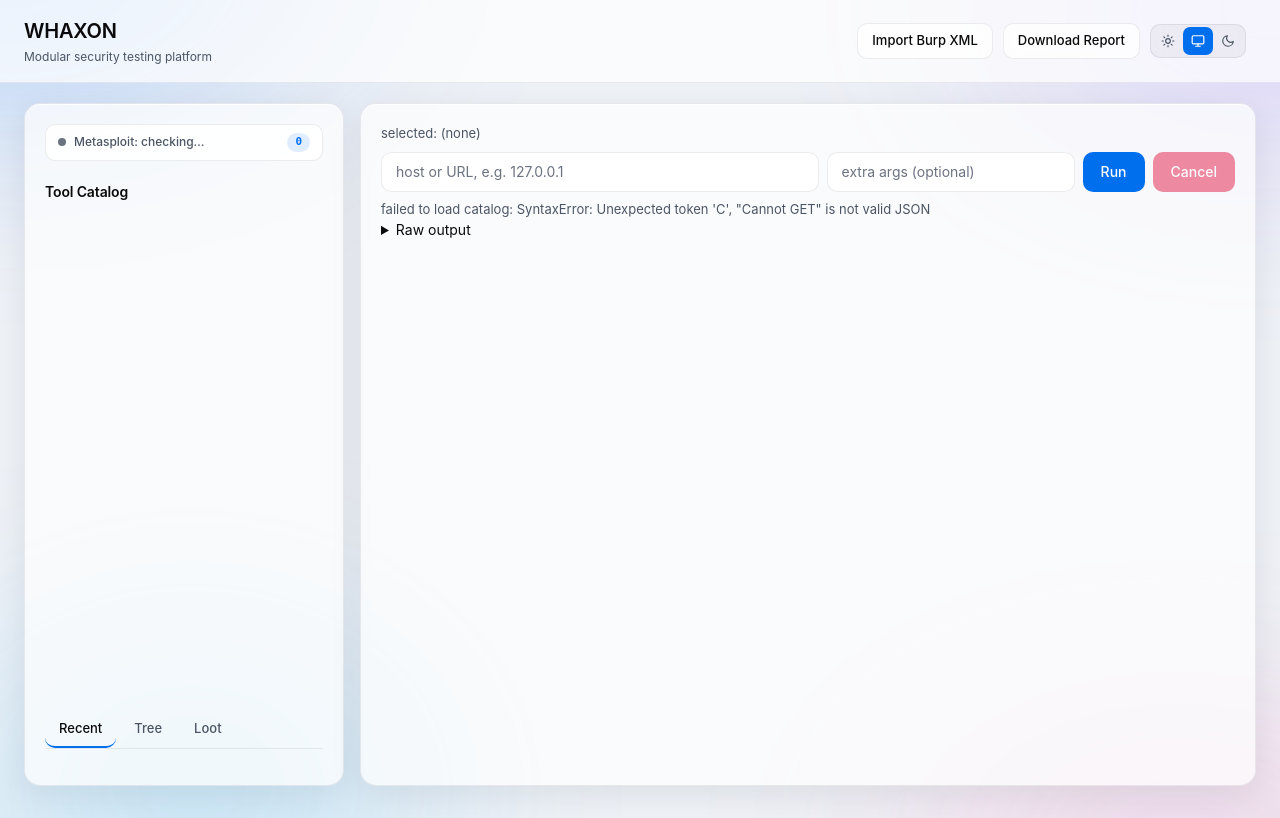
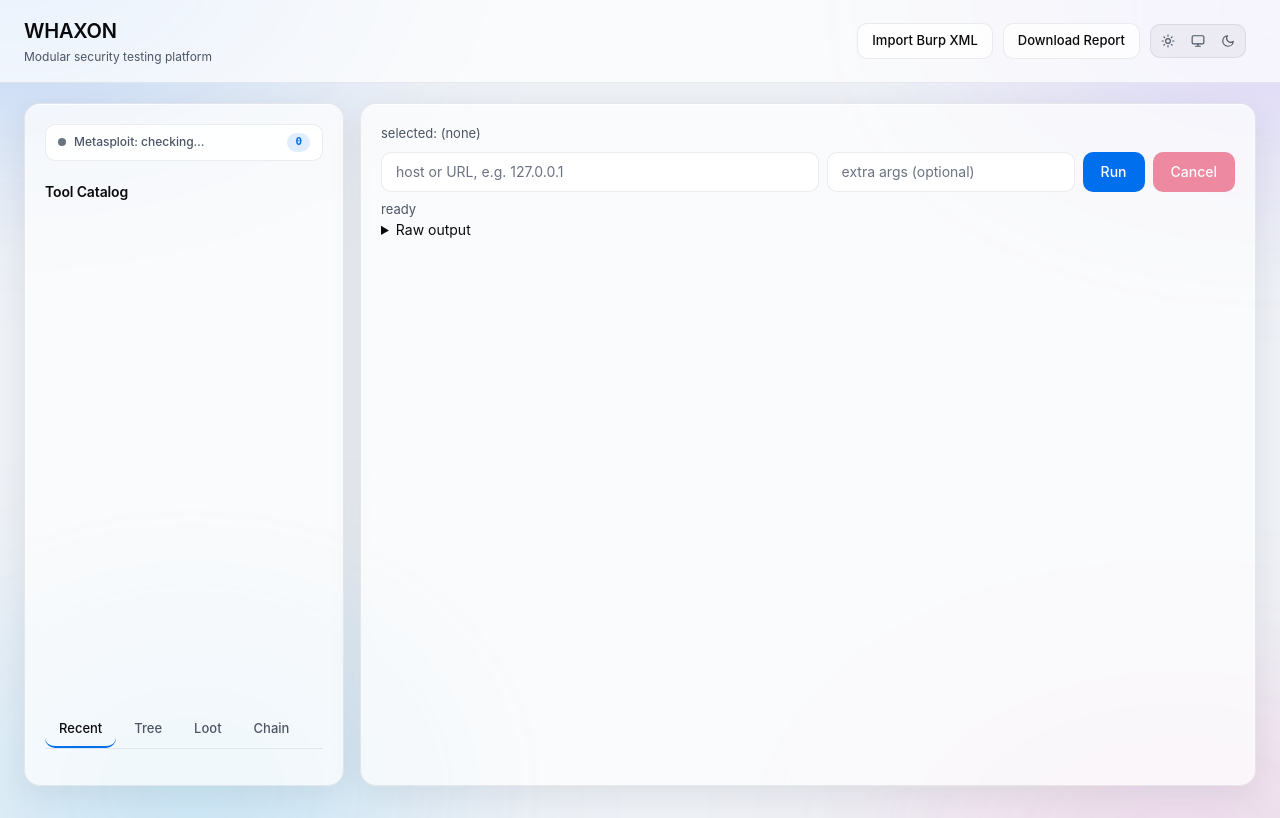
Before and after one commit to andreipath26/WHAXON, a Python web app: template src/whaxon/interfaces/web/templates/index.html in a window 1280 px wide. Run offline with Jinja, Linux system fonts and the light colour scheme; the template is opened without the code that fills it, so the values that code supplies are empty.

Commit message:
feat(ui): Chain tab renders the pivot graph
- index.html: Chain tab + #view-chain pane
- app.js: switchView dispatches to loadChain(); loadChain fetches
  /api/pivot/graph and renders exploit -> session -> forward as a nested
  tree grouped by the originating job id
- style.css: chain-root / chain-node / chain-exploit / chain-session
  / chain-forward classes matching the glass palette
- base.html: clean cache-buster substitution on the two asset URLs

Verified: /ui serves the Chain tab; /static/style.css and /static/app.js
serve with the correct version hashes; /api/pivot/graph returns
{"count":0,"edges":[]} when no pivots exist yet.

```diff
--- a/src/whaxon/interfaces/web/static/app.js
+++ b/src/whaxon/interfaces/web/static/app.js
@@ -316,6 +316,7 @@ function switchView(name) {
   }
   if (name === "tree") loadTree();
   if (name === "loot") loadLoot();
+  if (name === "chain") loadChain();
 }
 
 function wireViewTabs() {
@@ -979,3 +980,47 @@ async function refreshSafetyBanner() {
     el.style.display = "none";
   }
 }
+
+async function loadChain() {
+  const el = document.getElementById("chain");
+  if (el === null) return;
+  el.innerHTML = "<div class="hint">loading chain...</div>";
+  try {
+    const res = await fetch("/api/pivot/graph");
+    const data = await res.json();
+    const edges = data.edges || [];
+    if (edges.length === 0) {
+      el.innerHTML = "<div class="hint">no pivot activity yet.</div>";
+      return;
+    }
+    const byRoot = {};
+    for (const e of edges) {
+      if (e.relation === "from_exploit") {
+        const root = e.parent.id || "(unknown)";
+        if (byRoot[root] === undefined) byRoot[root] = { children: [] };
+        byRoot[root].children.push(e);
+      }
+    }
+    for (const root of Object.keys(byRoot)) {
+      const sess = new Set(byRoot[root].children.map(c => c.child.id));
+      for (const e of edges) {
+        if (e.relation !== "from_exploit" && sess.has(e.parent.id)) {
+          byRoot[root].children.push(e);
+        }
+      }
+    }
+    let html = "<h2 style="margin:0 0 10px">Pivot chain (" + edges.length + " edges)</h2>";
+    for (const root of Object.keys(byRoot)) {
+      const g = byRoot[root];
+      html += "<div class="chain-root">";
+      html += "<div class="chain-node chain-exploit">exploit job " + escapeHtml(root) + "</div>";
+      for (const c of g.children) {
+        const cls = "chain-node chain-" + c.child.kind;
+        const ev = c.evidence ? " <span class="chain-evidence">(" + escapeHtml(c.evidence) + ")</span>" : "";
+        html += "<div class="chain-edge">&rarr; <span class="" + cls + "">" + escapeHtml(c.child.kind + " " + c.child.id) + ev + "</span></div>";
+      }
+      html += "</div>";
+    }
+    el.innerHTML = html;
+  } catch (e) { el.innerHTML = "<div class="hint">error: " + e.message + "</div>"; }
+}
--- a/src/whaxon/interfaces/web/static/style.css
+++ b/src/whaxon/interfaces/web/static/style.css
@@ -536,3 +536,10 @@ button.danger { background: var(--danger); color: var(--accent-fg); }
 }
 [data-theme="light"] .fwd-btn { background: rgba(255, 255, 255, 0.75); }
 .fwd-btn:hover { background: var(--surface-2); }
+
+.chain-root { margin: 10px 0; padding: 10px 12px; border: 1px solid var(--line); border-radius: 10px; background: var(--surface-2); }
+.chain-node { display: inline-block; padding: 3px 8px; border-radius: 6px; font-family: ui-monospace, monospace; font-size: 12px; }
+.chain-exploit { background: var(--accent); color: var(--accent-fg); font-weight: 600; }
+.chain-session { background: color-mix(in srgb, var(--danger) 20%, transparent); color: var(--danger); }
+.chain-forward { background: color-mix(in srgb, var(--warning) 20%, transparent); color: var(--warning); }
+.chain-edge { margin: 3px 0 3px 16px; }
--- a/src/whaxon/interfaces/web/templates/base.html
+++ b/src/whaxon/interfaces/web/templates/base.html
@@ -17,7 +17,7 @@
       }
     })();
   </script>
-  <link rel="stylesheet" href="{{ url_for('static', filename='style.css') }}?v=987db028">
+  <link rel="stylesheet" href="{{ url_for('static', filename='style.css') }}?v=f0339e07">
 </head>
 <body>
   <header>
@@ -47,6 +47,6 @@
   <main>
     {% block content %}{% endblock %}
   </main>
-  <script src="{{ url_for('static', filename='app.js') }}?v=eb11c48c"></script>
+  <script src="{{ url_for('static', filename='app.js') }}?v=3d7f3fea"></script>
 </body>
 </html>
--- a/src/whaxon/interfaces/web/templates/index.html
+++ b/src/whaxon/interfaces/web/templates/index.html
@@ -14,6 +14,7 @@
       <button class="view-tab active" data-view="recent">Recent</button>
       <button class="view-tab" data-view="tree">Tree</button>
       <button class="view-tab" data-view="loot">Loot</button>
+      <button class="view-tab" data-view="chain">Chain</button>
     </div>
 
     <div id="view-recent" class="view-pane active">
@@ -26,6 +27,10 @@
 
     <div id="view-loot" class="view-pane">
       <div id="loot"></div>
+    </div>
+
+    <div id="view-chain" class="view-pane">
+      <div id="chain"></div>
     </div>
   </section>
 
```
